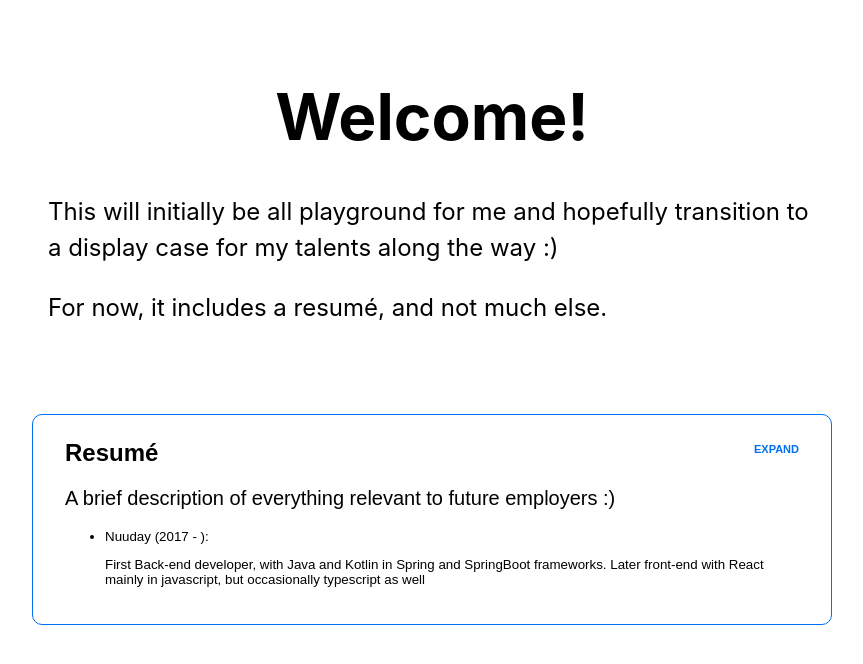
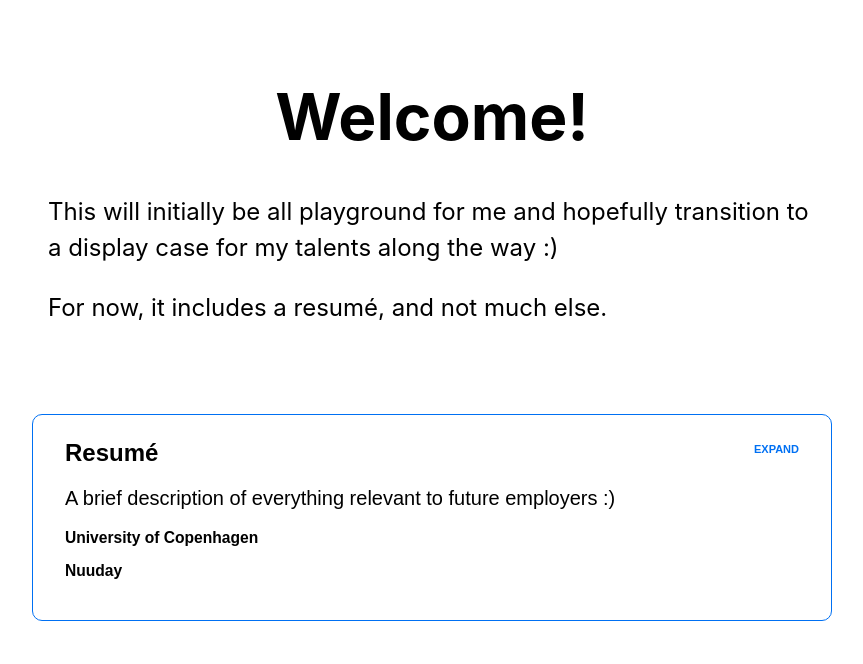
Before and after one commit to JamieMoriarty/resume, a Next.js app: page / in a window 1280 px wide. Both pictures are taken after a click on the button 640 px from the left and 475 px from the top of the page. Shown: the top 664 px of the page, without its empty margins (208-1071 px from the left). Built offline with nearby package versions, Linux system fonts and the light colour scheme.

Commit message:
Start on resume, with data in JSON

```diff
--- /dev/null
+++ b/data/workHistory.json
@@ -0,0 +1,35 @@
+[
+  {
+    "id": "university_of_copenhagen",
+    "name": "University of Copenhagen",
+    "positions": [
+      {
+        "start": "15-04-2014",
+        "end": "14-08-2017",
+        "title": "Phd. student",
+        "description": "I obtained my Phd degree in theoretical mathematics (specifically Operator Algebra) based on my thesis with the title \"Regularity of C*-algebras and central sequence algebras\"",
+        "keyWords": ["Self-driven", "Analytical", "Stubborn"]
+      }
+    ]
+  },
+  {
+    "id": "nuuday",
+    "name": "Nuuday",
+    "positions": [
+      {
+        "start": "01-12-2017",
+        "end": "30-04-2020",
+        "title": "Back-end developer",
+        "description": "Back-end developer in cross-functional team (business, back-end and front-end) in B2B part of Nuuday (TDC Erhverv). The focus area shifted, but revolved around mobile voice sales and management. First Java, then Kotlin. Towards the end a bit of front-end work in React SPA with both javascript and typescript",
+        "keyWords": ["Self-driven", "Analytical", "Stubborn"]
+      },
+      {
+        "start": "01-05-2020",
+        "end": "30-09-2020",
+        "title": "Front-end developer",
+        "description": "Front-end developer in cross-functional team in B2C part of Nuuday (YouSee). Team focus area was a shop for TV susbcriptions and self-service. React (javascript) SPA with Redux in a hacked SiteCore setup",
+        "keyWords": ["Self-driven", "Analytical", "Stubborn"]
+      }
+    ]
+  }
+]
--- /dev/null
+++ b/next.config.js
@@ -0,0 +1,10 @@
+module.exports = {
+  webpack: (config) => {
+    config.module.rules.push({
+      test: "/.json$/",
+      use: [{ loader: "json-loader" }],
+    });
+
+    return config;
+  },
+};
--- a/package.json
+++ b/package.json
@@ -3,6 +3,7 @@
   "version": "0.1.0",
   "private": true,
   "scripts": {
+    "debug": "NODE_OPTIONS='--inspect' next dev",
     "dev": "next dev",
     "build": "next build",
     "start": "next start"
@@ -12,5 +13,8 @@
     "react": "17.0.1",
     "react-dom": "17.0.1",
     "sass": "^1.32.5"
+  },
+  "devDependencies": {
+    "json-loader": "^0.5.7"
   }
 }
--- a/pages/index.js
+++ b/pages/index.js
@@ -1,7 +1,8 @@
-import Head from 'next/head'
-import styles from 'styles/Home.module.scss'
+import Head from "next/head";
+import styles from "styles/Home.module.scss";
 
-import FrontPageCard from '@/components/frontpage/card'
+import FrontPageCard from "@/components/frontpage/Card";
+import Resume from "@/components/resume";
 
 export default function Home() {
   return (
@@ -12,17 +13,14 @@ export default function Home() {
       </Head>
 
       <main className={styles.main}>
-        <h1 className={styles.title}>
-          Welcome!
-        </h1>
+        <h1 className={styles.title}>Welcome!</h1>
 
         <div className={styles.description}>
           <p>
-            This will initially be all playground for me and hopefully transition to a display case for my talents along the way :)
+            This will initially be all playground for me and hopefully
+            transition to a display case for my talents along the way :)
           </p>
-          <p>
-            For now, it includes a resumé, and not much else.
-          </p>
+          <p>For now, it includes a resumé, and not much else.</p>
         </div>
 
         <div className={styles.grid}>
@@ -30,15 +28,10 @@ export default function Home() {
             title="Resumé"
             description="A brief description of everything relevant to future employers :)"
           >
-            <ul>
-              <li>
-                <p>Nuuday (2017 - ):</p>
-                <p>First Back-end developer, with Java and Kotlin in Spring and SpringBoot frameworks. Later front-end with React mainly in javascript, but occasionally typescript as well</p>
-              </li>
-            </ul>
+            <Resume />
           </FrontPageCard>
         </div>
       </main>
     </div>
-  )
+  );
 }
--- /dev/null
+++ b/src/components/resume/index.js
@@ -0,0 +1,17 @@
+import React from "react";
+
+import history from "data/workHistory.json";
+
+const Resume = () => {
+  return (
+    <article>
+      {history.map((organisation) => (
+        <section key={organisation.id}>
+          <h1>{organisation.name}</h1>
+        </section>
+      ))}
+    </article>
+  );
+};
+
+export default Resume;
```
Also changed, not shown: src/components/resume/ExperienceGroup/index.js (added, +7 -0 lines), src/components/frontpage/Card/index.js (renamed from src/components/frontpage/card/index.js), src/components/frontpage/Card/styles.module.scss (renamed from src/components/frontpage/card/styles.module.scss), src/components/resume/ExperienceGroup/styles.modules.scss (added), 2 other files (tests, documents, lock files or other folders).
